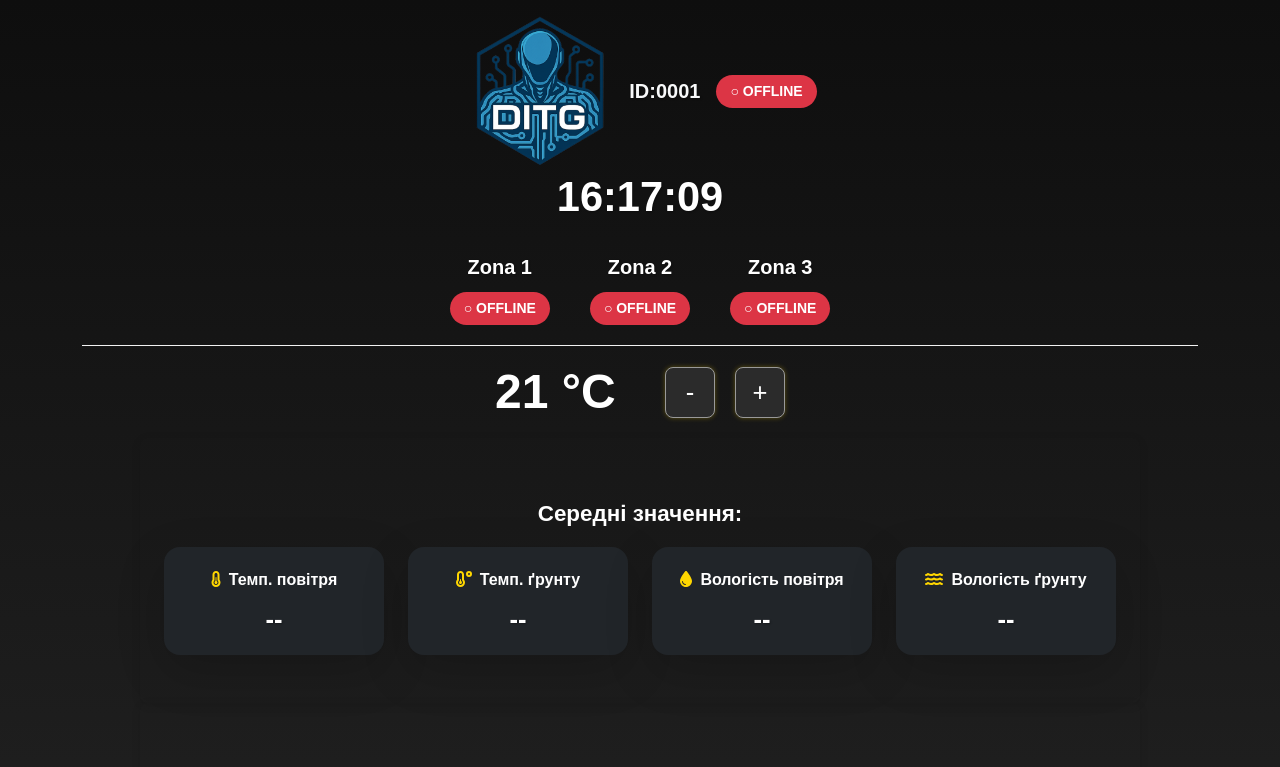
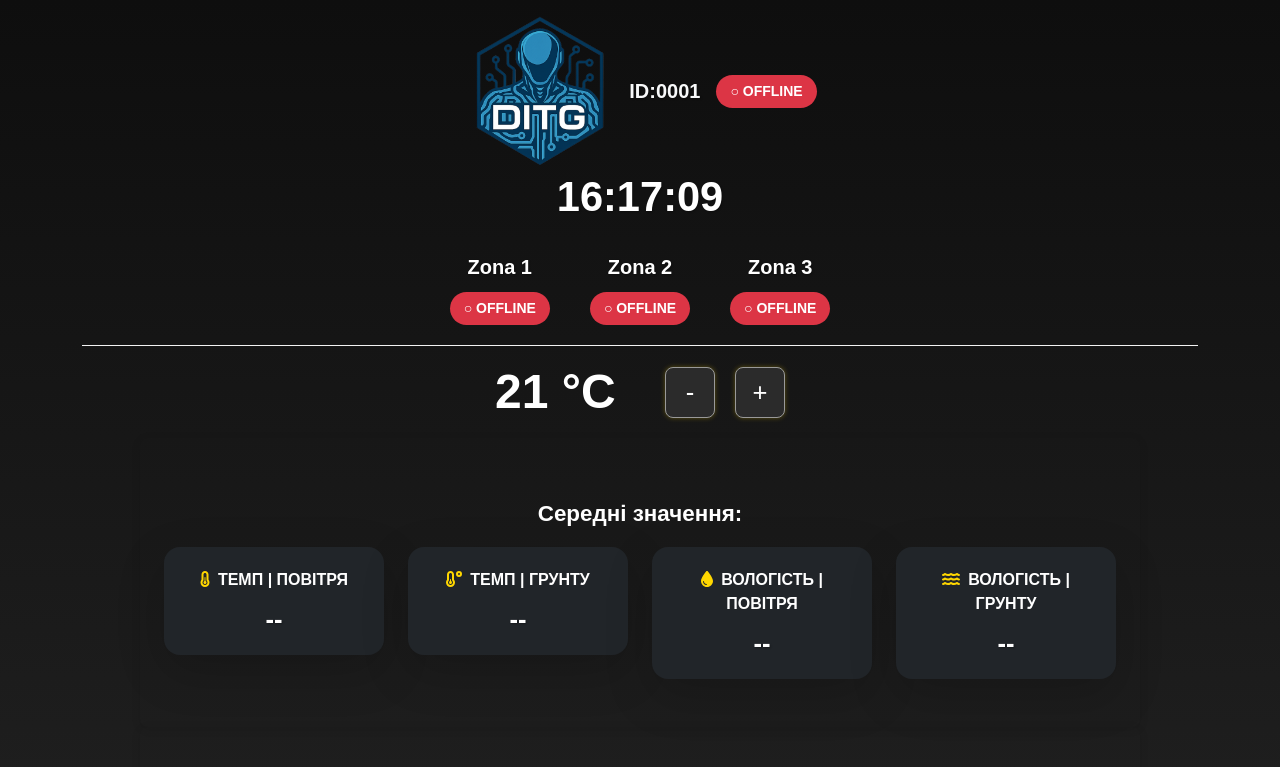
Before and after one commit to DITGDIGENTIS/ditgdigentis, a Next.js app: page / in a window 1280 px wide. Shown: the top 767 px of the page. Built offline with nearby package versions, Linux system fonts and the light colour scheme; no server answers.

Commit message:
ZonaAverage

```diff
--- a/src/components/ZonaAverageBlock.tsx
+++ b/src/components/ZonaAverageBlock.tsx
@@ -61,22 +61,22 @@ export default function ZonaAverageBlock() {
 
   const cards = [
     {
-      id: "Темп. повітря",
+      id: "ТЕМП | ПОВІТРЯ",
       icon: faThermometerHalf,
       value: airTemp,
     },
     {
-      id: "Темп. ґрунту",
+      id: "ТЕМП | ГРУНТУ",
       icon: faTemperatureLow,
       value: soilTemp,
     },
     {
-      id: "Вологість повітря",
+      id: "ВОЛОГІСТЬ | ПОВІТРЯ",
       icon: faTint,
       value: airHumidity,
     },
     {
-      id: "Вологість ґрунту",
+      id: "ВОЛОГІСТЬ | ГРУНТУ",
       icon: faWater,
       value: soilHumidity,
     },
```
